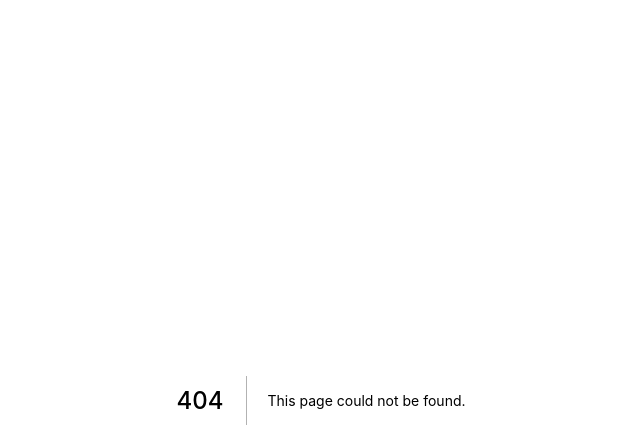
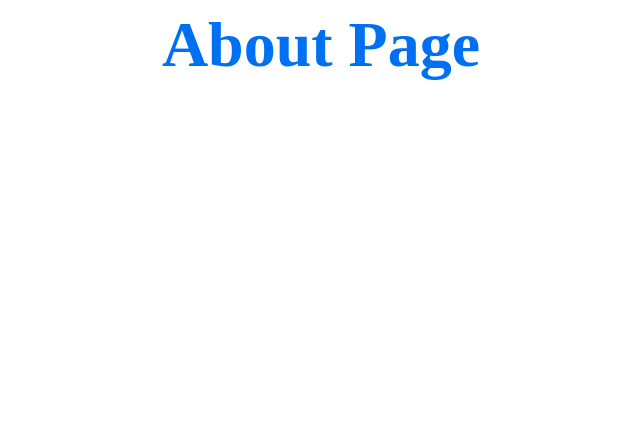
Before and after one commit to Daniyal-Shah/nextjs-getting-started, a Next.js app: page /about in a window 1280 px wide. Before the commit this address had no page. Shown: the top 448 px of the page, without its empty margins (319-959 px from the left). Built offline with nearby package versions, Linux system fonts and the light colour scheme.

Commit message:
basic index and about route

```diff
--- a/pages/_app.js
+++ /dev/null
@@ -1,7 +0,0 @@
-import '../styles/globals.css'
-
-function MyApp({ Component, pageProps }) {
-  return <Component {...pageProps} />
-}
-
-export default MyApp
--- /dev/null
+++ b/pages/about.js
@@ -0,0 +1,14 @@
+import React from "react";
+import styles from "../styles/Home.module.css";
+
+function about(props) {
+  return (
+    <div>
+      <h1 className={styles.title}>
+        <a href="">About Page</a>
+      </h1>
+    </div>
+  );
+}
+
+export default about;
--- a/pages/api/hello.js
+++ /dev/null
@@ -1,5 +0,0 @@
-// Next.js API route support: https://nextjs.org/docs/api-routes/introduction
-
-export default function handler(req, res) {
-  res.status(200).json({ name: 'John Doe' })
-}
--- a/pages/index.js
+++ b/pages/index.js
@@ -13,7 +13,7 @@ export default function Home() {
 
       <main className={styles.main}>
         <h1 className={styles.title}>
-          Welcome to <a href="">Next.js!</a>
+          Welcome to <a href="">Homepage</a>
         </h1>
       </main>
     </div>
```
